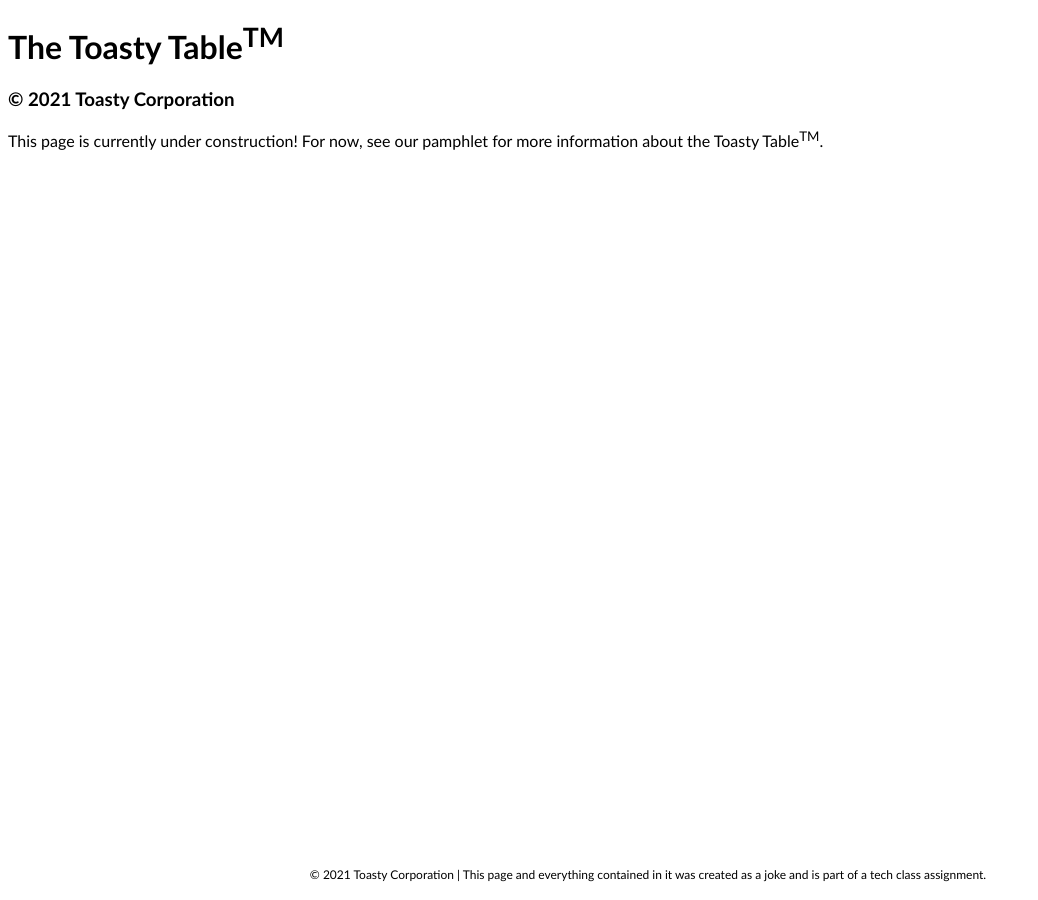
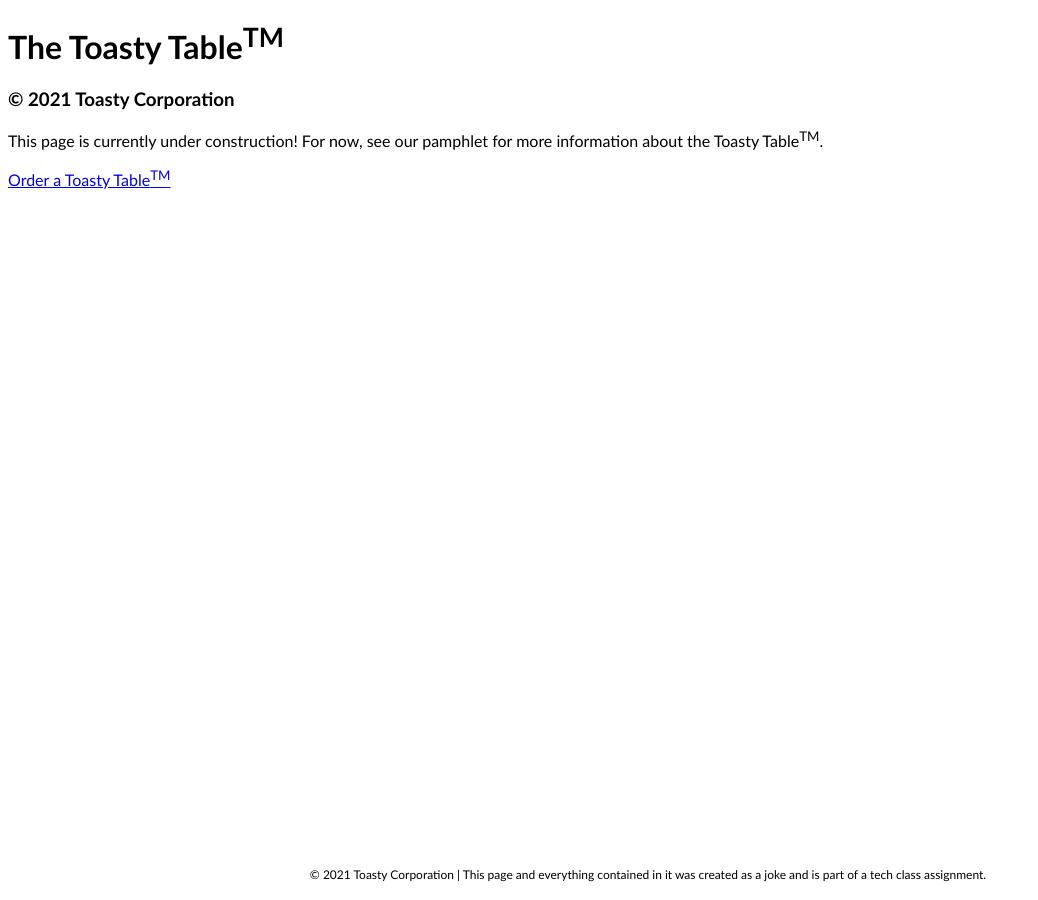
Before and after one commit to NCX-Programming/site, a Jekyll site: the page other/toastytable/index.html, which Jekyll copies as it is, in a window 1280 px wide. Shown: the whole page, without its empty margins (0-1038 px from the left). Built offline with Jekyll 4.4.1, drawn with Linux system fonts in a browser that asks for light colours.

Commit message:
Some links for tech class thing

```diff
--- a/other/toastytable/index.html
+++ b/other/toastytable/index.html
@@ -20,6 +20,7 @@
         <h1>The Toasty Table<sup>TM</sup></h1>
         <h3>&copy; 2021 Toasty Corporation</h3>
         <p>This page is currently under construction! For now, see our pamphlet for more information about the Toasty Table<sup>TM</sup>.</p>
+        <p><a href="/other/toastytable/order">Order a Toasty Table<sup>TM</sup></a></a></p>
     </body>
     <footer>
         <p>&copy; 2021 Toasty Corporation | This page and everything contained in it was created as a joke and is part of a tech class assignment.</p>
--- a/other/toastytable/order.html
+++ b/other/toastytable/order.html
@@ -19,6 +19,7 @@
     <body>
         <h1>Order your very own Toasty Table<sup>TM</sup></h1>
         <p>This page is currently under construction! Ordering will be available soon.</p>
+        <p><a href="/other/toastytable/">Product Details</a></p>
     </body>
     <footer>
         <p>&copy; 2021 Toasty Corporation | This page and everything contained in it was created as a joke and is part of a tech class assignment.</p>
```
